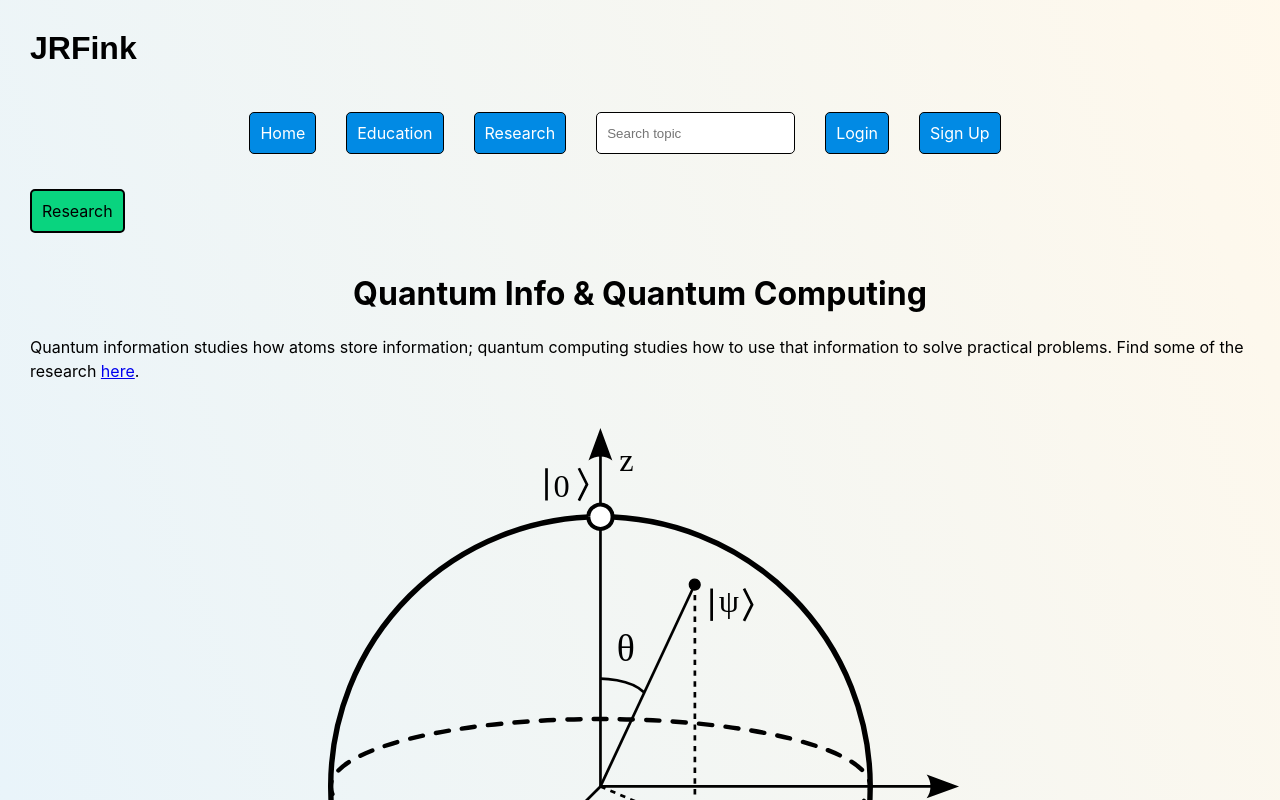
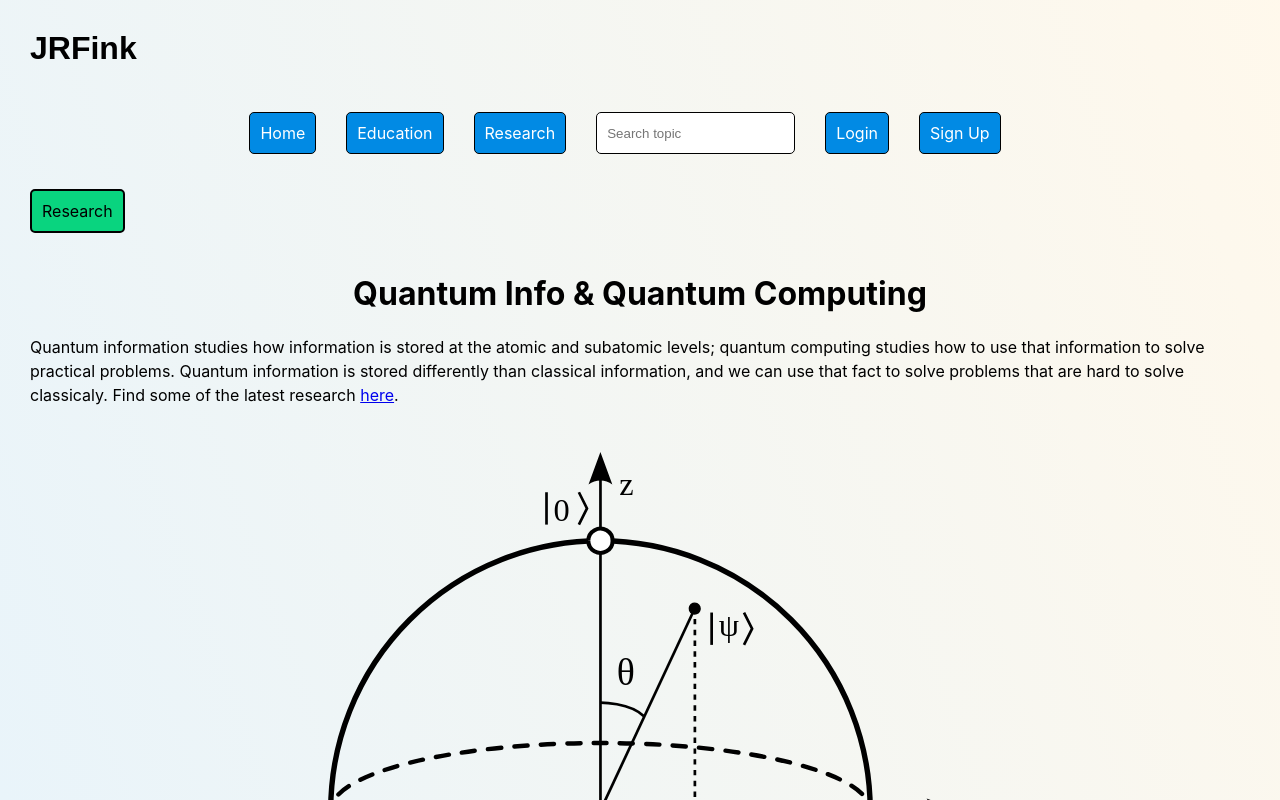
Before and after one commit to JRFink/jrfphyspagesnew, a Next.js app: page /research/qis in a window 1280 px wide. Shown: the top 800 px of the page. Built offline with nearby package versions, Linux system fonts and the light colour scheme.

Commit message:
Update index.tsx

```diff
--- a/pages/research/qis/index.tsx
+++ b/pages/research/qis/index.tsx
@@ -15,9 +15,10 @@ const QuantI = () => {
                 </h1>
             </div>
             <p>
-                Quantum information studies how atoms store information;
-                quantum computing studies how to use that information to solve practical problems.
-                Find some of the research <a href="https://journals.aps.org/prxquantum/">here</a>.
+                Quantum information studies how information is stored at the atomic and subatomic levels;
+                quantum computing studies how to use that information to solve practical problems. Quantum information is stored differently than classical information,
+                and we can use that fact to solve problems that are hard to solve classicaly.
+                Find some of the latest research <a href="https://journals.aps.org/prxquantum/">here</a>.
             </p>
             <br></br>
             <br></br>
```
